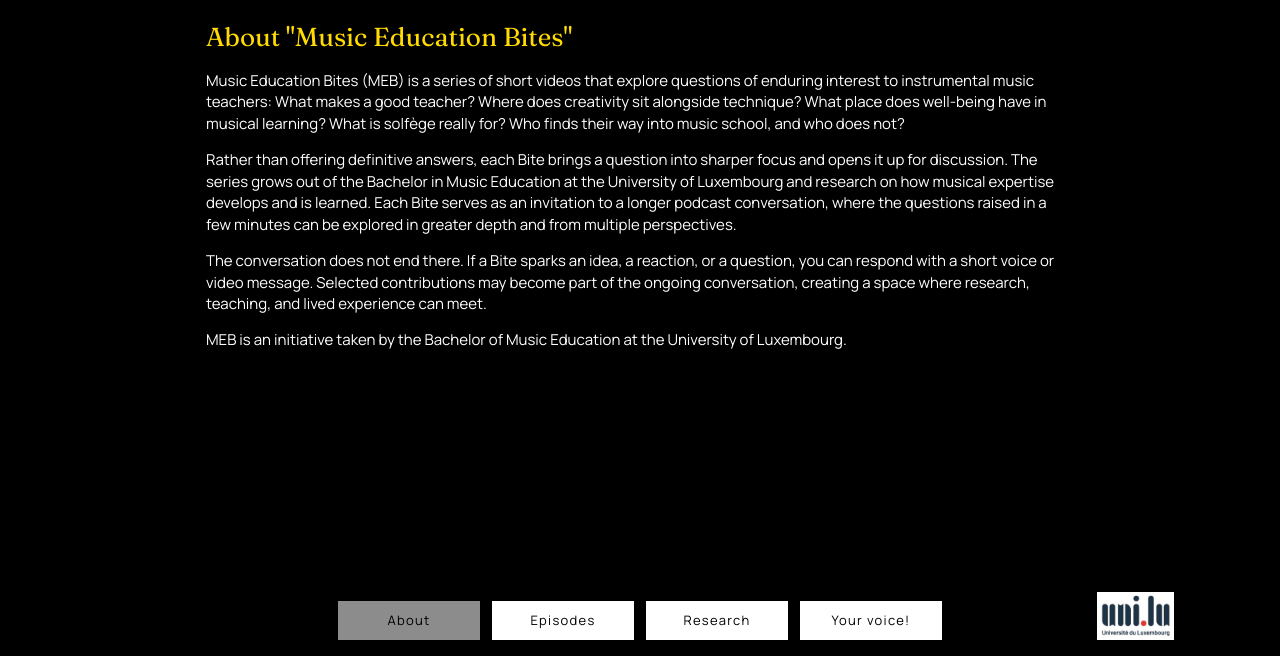
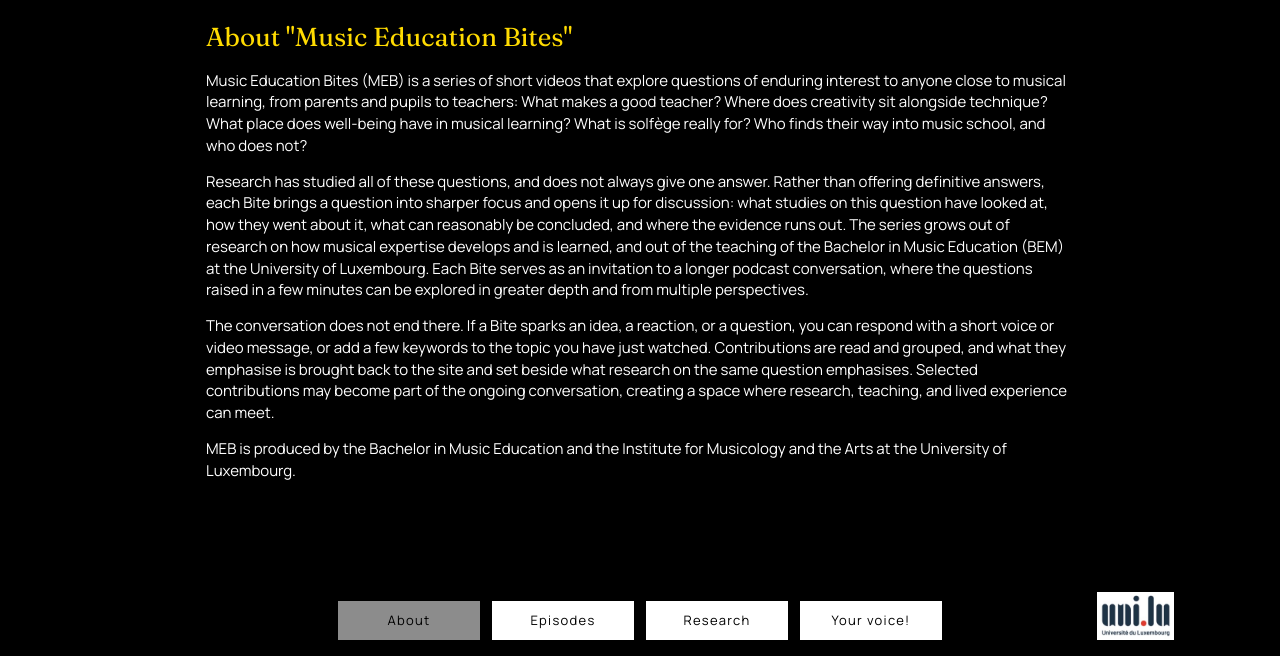
Before and after one commit to luc-nijs/meb, an Astro site: page /about in a window 1280 px wide. Shown: the part 144-800 px from the top of the page. Built offline with nearby package versions, Linux system fonts and the light colour scheme; Astro itself is replaced by a stand-in of ours.

Commit message:
About: new text, wider audience, BEM and Institute credit

```diff
--- a/src/pages/about.astro
+++ b/src/pages/about.astro
@@ -1,10 +1,10 @@
 ---
 import Base from '../layouts/Base.astro';
 ---
-<Base title="About | Music Education Bites" description="Music Education Bites (MEB) is a series of short videos that bring questions about instrumental music teaching into sharper focus and open them up for discussion." path="/about">
+<Base title="About | Music Education Bites" description="Music Education Bites (MEB) is a series of short videos that bring questions about musical learning and teaching into sharper focus and open them up for discussion." path="/about">
   <h1>About "Music Education Bites"</h1>
-  <p>Music Education Bites (MEB) is a series of short videos that explore questions of enduring interest to instrumental music teachers: What makes a good teacher? Where does creativity sit alongside technique? What place does well-being have in musical learning? What is solfège really for? Who finds their way into music school, and who does not?</p>
-  <p>Rather than offering definitive answers, each Bite brings a question into sharper focus and opens it up for discussion. The series grows out of the Bachelor in Music Education at the University of Luxembourg and research on how musical expertise develops and is learned. Each Bite serves as an invitation to a longer podcast conversation, where the questions raised in a few minutes can be explored in greater depth and from multiple perspectives.</p>
-  <p>The conversation does not end there. If a Bite sparks an idea, a reaction, or a question, you can respond with a short voice or video message. Selected contributions may become part of the ongoing conversation, creating a space where research, teaching, and lived experience can meet.</p>
-  <p>MEB is an initiative taken by the Bachelor of Music Education at the University of Luxembourg.</p>
+  <p>Music Education Bites (MEB) is a series of short videos that explore questions of enduring interest to anyone close to musical learning, from parents and pupils to teachers: What makes a good teacher? Where does creativity sit alongside technique? What place does well-being have in musical learning? What is solfège really for? Who finds their way into music school, and who does not?</p>
+  <p>Research has studied all of these questions, and does not always give one answer. Rather than offering definitive answers, each Bite brings a question into sharper focus and opens it up for discussion: what studies on this question have looked at, how they went about it, what can reasonably be concluded, and where the evidence runs out. The series grows out of research on how musical expertise develops and is learned, and out of the teaching of the Bachelor in Music Education (BEM) at the University of Luxembourg. Each Bite serves as an invitation to a longer podcast conversation, where the questions raised in a few minutes can be explored in greater depth and from multiple perspectives.</p>
+  <p>The conversation does not end there. If a Bite sparks an idea, a reaction, or a question, you can respond with a short voice or video message, or add a few keywords to the topic you have just watched. Contributions are read and grouped, and what they emphasise is brought back to the site and set beside what research on the same question emphasises. Selected contributions may become part of the ongoing conversation, creating a space where research, teaching, and lived experience can meet.</p>
+  <p>MEB is produced by the Bachelor in Music Education and the Institute for Musicology and the Arts at the University of Luxembourg.</p>
 </Base>
```
